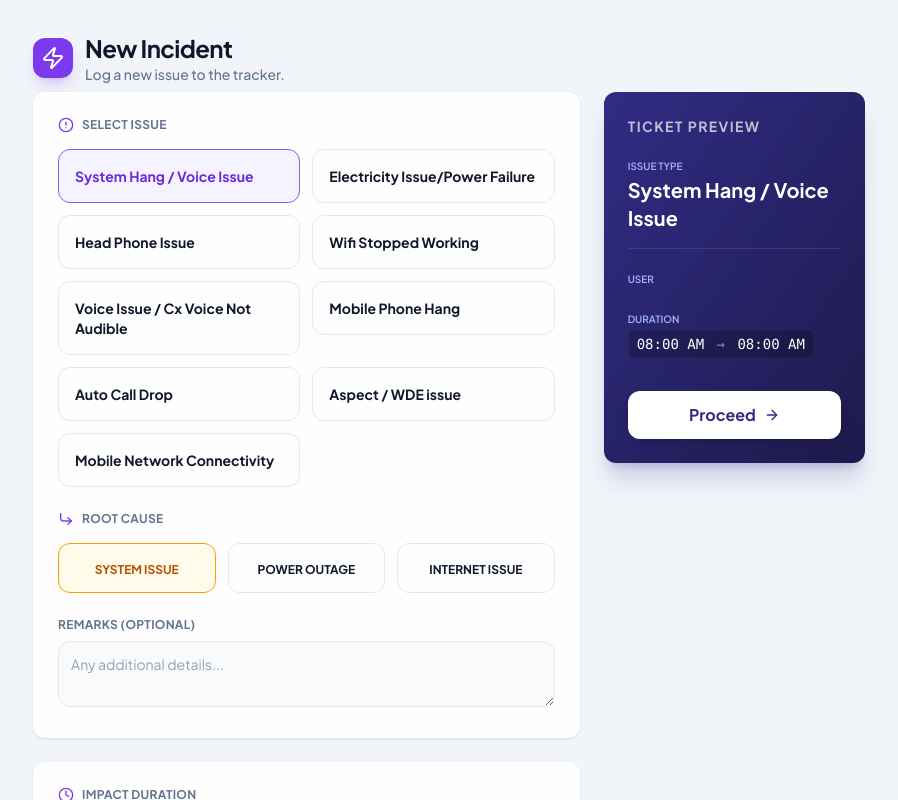
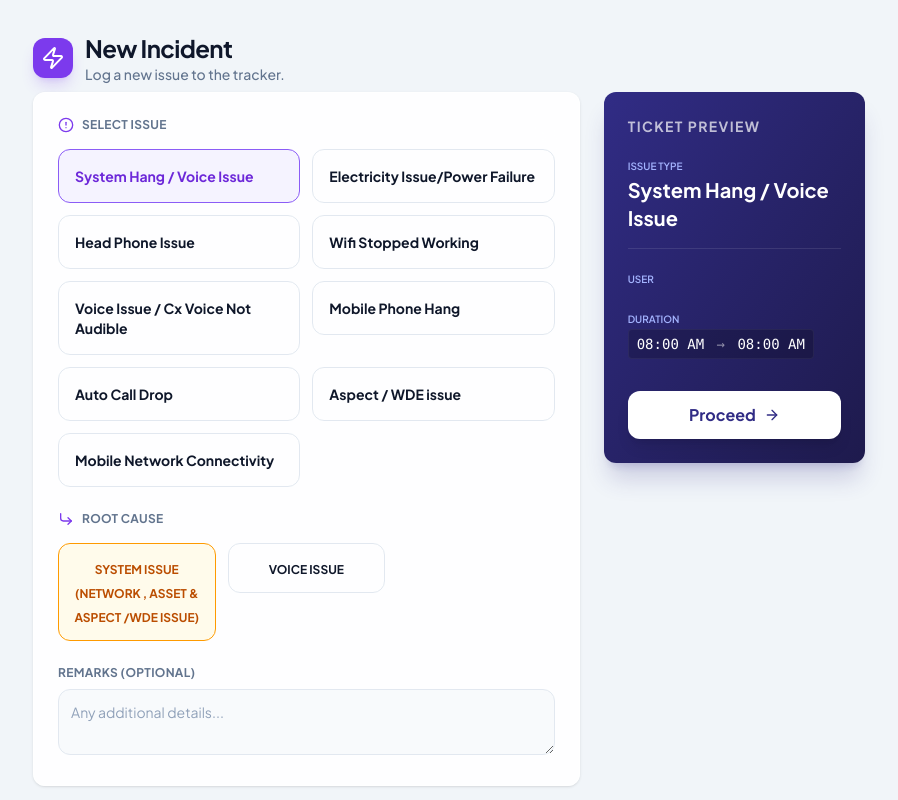
Before and after one commit to suvojeet-sengupta/Issue_Tracker_Web, a Next.js app: page /tracker in a window 1280 px wide. Shown: the top 800 px of the page, without its empty margins (191-1089 px from the left). Built offline with nearby package versions, Linux system fonts and the light colour scheme.

Commit message:
Restore exact Root Cause list from legacy version

```diff
--- a/src/app/tracker/page.tsx
+++ b/src/app/tracker/page.tsx
@@ -14,7 +14,7 @@ export default function TrackerPage() {
 
     // Form State
     const [issue, setIssue] = useState('System Hang / Voice Issue');
-    const [cause, setCause] = useState('System Issue');
+    const [cause, setCause] = useState('System issue (Network , Asset & Aspect /WDE issue)');
     const [remarks, setRemarks] = useState('');
 
     // Time State
@@ -161,7 +161,7 @@ export default function TrackerPage() {
                                     Root Cause
                                 </label>
                                 <div className="grid grid-cols-1 sm:grid-cols-3 gap-3">
-                                    {['System Issue', 'Power Outage', 'Internet Issue'].map((opt) => (
+                                    {['System issue (Network , Asset & Aspect /WDE issue)', 'Voice Issue'].map((opt) => (
                                         <label key={opt} className="cursor-pointer">
                                             <input
                                                 type="radio"
```
